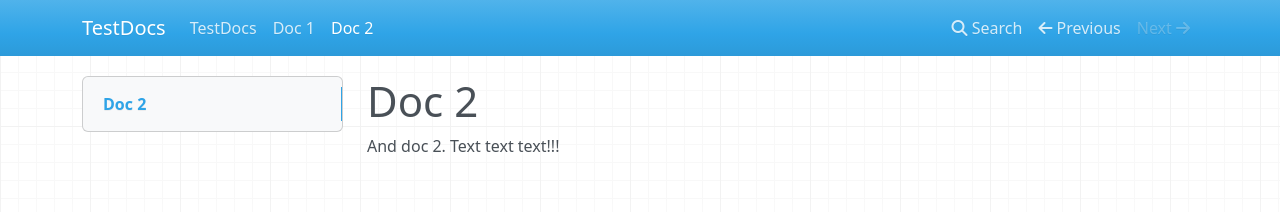
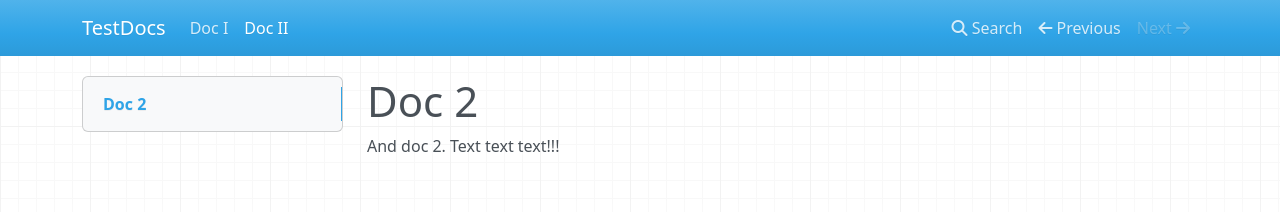
Before and after one commit to dbg0/TestDocs, an MkDocs documentation site: the page built from docs/Doc2.md, in a window 1280 px wide. Shown: the top 212 px of the page. Built offline with MkDocs 1.6.1, drawn with Linux system fonts in a browser that asks for light colours; nearby versions of some CDN libraries; old or Windows-style settings are respelled for this version of MkDocs; part of the change alters nothing that is shown.

```diff
--- a/mkdocs.yml
+++ b/mkdocs.yml
@@ -1 +1,4 @@
 site_name: TestDocs
+pages:
+- Doc I: Doc1.md
+- Doc II: Doc2.md
```
